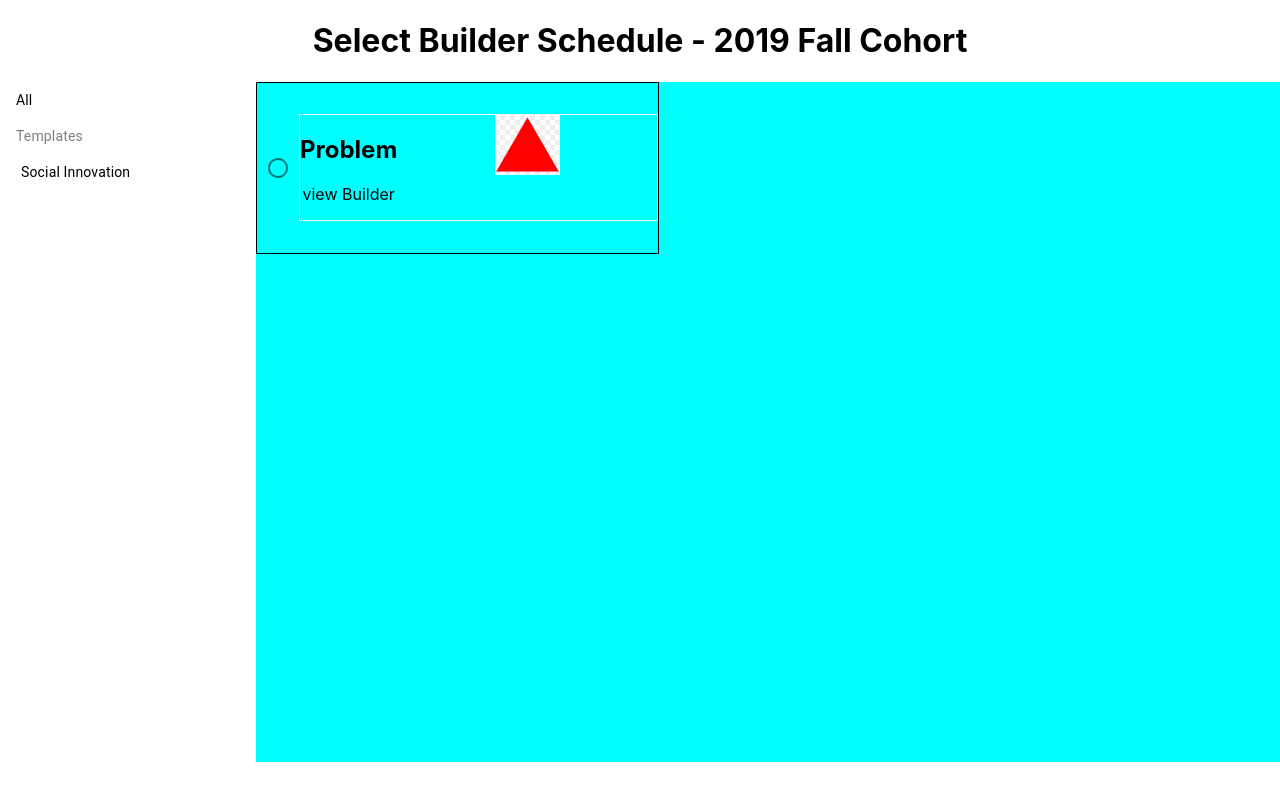
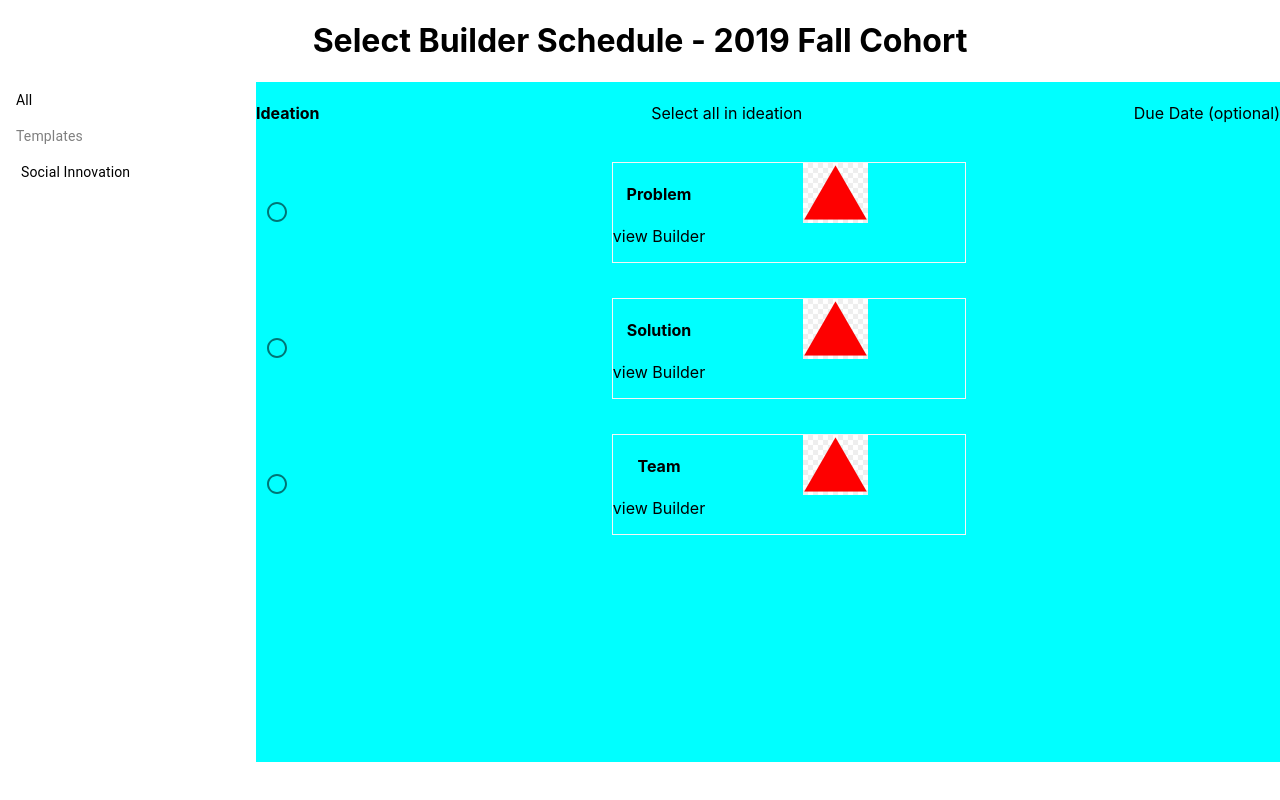
Before and after one commit to CatalinaJL/CodingChallenge-RB, a React (Create React App) app: page / in a window 1280 px wide. Built offline with nearby package versions, Linux system fonts and the light colour scheme.

Commit message:
Feat: Add of array with titles of cards in Ideation section

```diff
--- a/src/App.css
+++ b/src/App.css
@@ -23,14 +23,21 @@
   height: 100%;
   background-color: aqua;
   display: flex;
+  flex-direction: column;
 
 }
 
+.headerBox{
+  width: 100%;
+  display: flex;
+  justify-content: space-between;
+  align-items: center;
+}
+
 .containerItem{
-  height: 25%;
-  border: 1px solid black;
+  height: 20%;
   display: flex;
-  justify-content: space-evenly;
+  justify-content: space-between;
   align-items: center;
 }
 
--- a/src/Components/Items-List.jsx
+++ b/src/Components/Items-List.jsx
@@ -4,6 +4,7 @@
 import {DateHour} from './DateHour';
 
 
+const dataCard=['Problem', 'Solution', 'Team']
 
 export const ItemsList = () =>{
     const [displayDateHour, setDisplayDateHour]= useState(false);
@@ -11,26 +12,42 @@
     const HandleChange= () =>{
         console.log('estan seleccionando');
         setDisplayDateHour(true);
+        // if (displayDateHour(false)) {
+        // setDisplayDateHour(true);
+        // } else{
+        //     setDisplayDateHour(false)
+        // }
     } ;
 
     return(
         <div className="itemsList">
-            <div className="containerItem">
-            <Radio name= "Problem" onChange={HandleChange}></Radio>
+                <div className="headerBox">
+                    <h4>Ideation</h4>
+                    <span>Select all in ideation</span>
+                    <p>Due Date (optional)</p>
+                </div>
+                {dataCard.map((data, index)=>{
+                    return(
+                    <div className="containerItem" key={index}>
+                        <Radio name="topic" onChange={HandleChange}></Radio>
                         <div className="card">
                             <div className="card-text">
-                        <h2>Problem</h2>
+                                <h4>{data}</h4>
                                 <p>view Builder</p>
                             </div>
                             <div className="card-img">
                                 <img src={triangle} alt=""/>
                             </div>
+
+                        </div>
                         <div>
                                 {displayDateHour && <DateHour/>}
                                 {!displayDateHour && null}
                         </div>
-                </div>
-            </div>
+                    </div>)
+                })}
+
+
 
 
 
```
Lines whose indentation alone changed are shown as unchanged.
